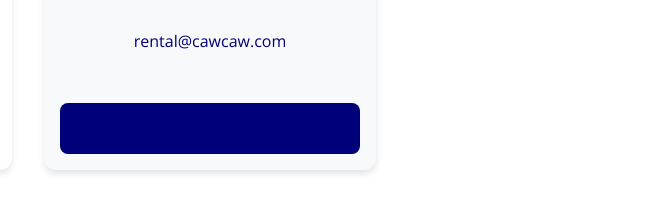
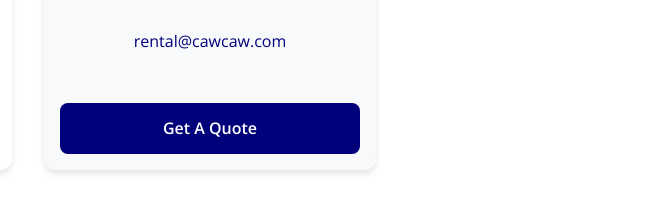
Before and after one commit to grantwiley/warehouse_rent_a_car, an Eleventy site: page src/contact.njk in a window 1280 px wide. Shown: the part 587-800 px from the top of the page, 612-1280 px from the left. Built offline with nearby package versions, Linux system fonts and the light colour scheme; Eleventy itself is replaced by a stand-in of ours; files that its build step writes are made by us from their sources; a script that the page names is missing.

Commit message:
Style contact details quote button with white text

```diff
--- a/src/styles.css
+++ b/src/styles.css
@@ -1996,6 +1996,10 @@ nav.active ul li:nth-child(5) { animation-delay: 0.5s; }
     display: inline-block;
 }
 
+.contact-details .quote-button {
+    color: white;
+}
+
 .quote-button {
     display: inline-block;
     background-color: var(--primary-color);
```
